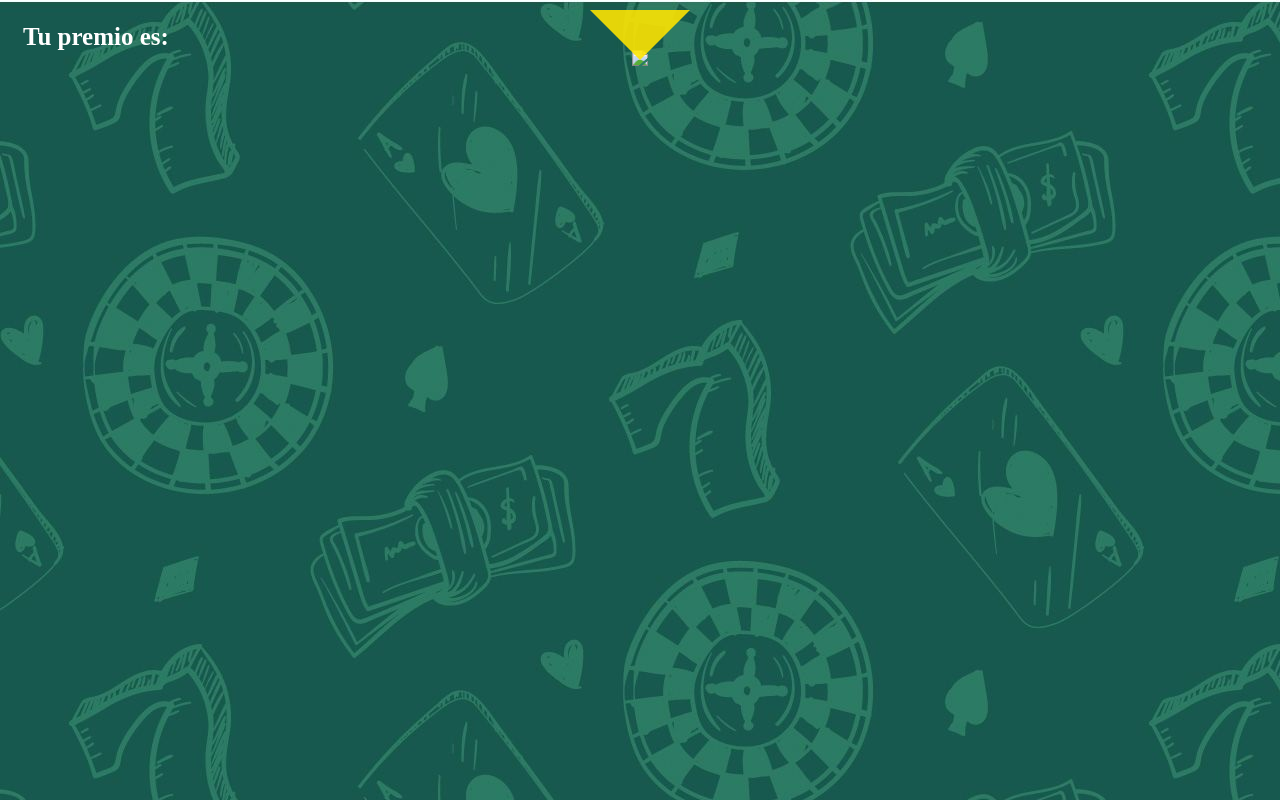
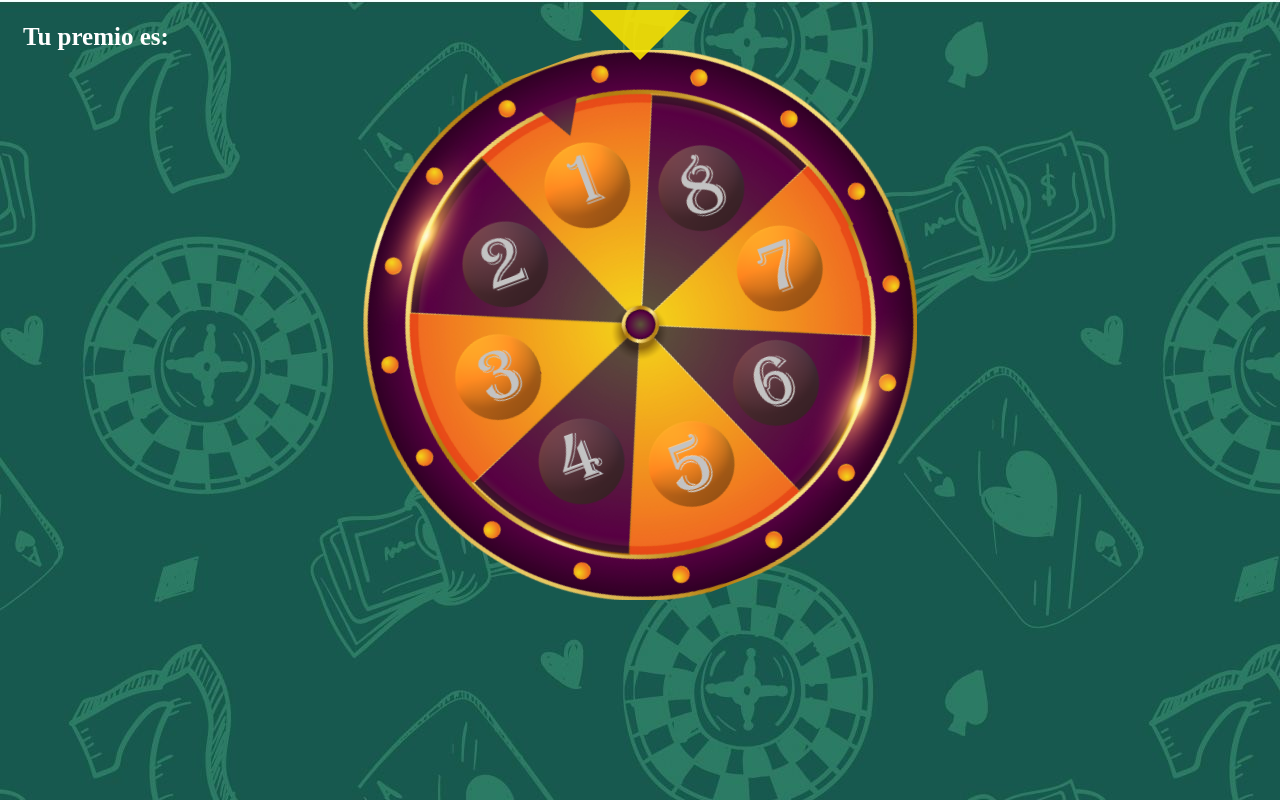
Before and after one commit to Jojan99/Juegos, a plain HTML site: page index.html in a window 1280 px wide. Drawn offline with Linux system fonts and the light colour scheme; some packages are replaced by stand-ins of ours; a script that the page names is missing; files whose address does not match are found by name.

Commit message:
Update index.html

```diff
--- a/index.html
+++ b/index.html
@@ -30,7 +30,7 @@
 
   <div class="vara"></div>
   <div>
-    <img src="image/imagen.png" id="ruleta">
+    <img src="imagen.png" id="ruleta">
   </div>
   <div>
     <div id="sonido" style="display: none;">
```
